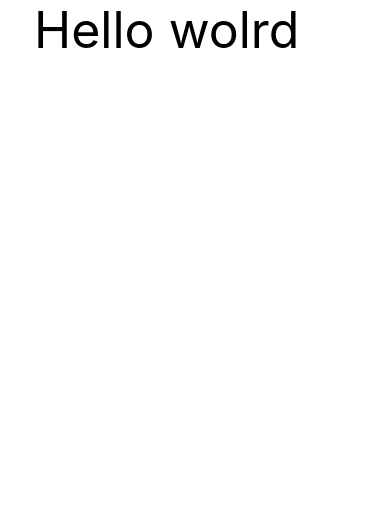
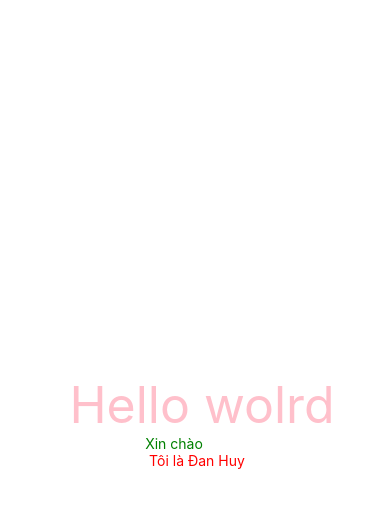
Before and after one commit to TranDanHuy/LtRn, a React Native app in the folder 01-react-native-ultimate-starter-master/: screen / in a window 390 px wide. Shown: the top 508 px of the page. Built offline with nearby package versions, Linux system fonts and the light colour scheme.

Commit message:
video 02

```diff
--- a/01-react-native-ultimate-starter-master/App.tsx
+++ b/01-react-native-ultimate-starter-master/App.tsx
@@ -2,21 +2,13 @@ import { useState } from 'react';
 import { StyleSheet, Text, View } from 'react-native';
 
 export default function App() {
-  //string
-  const [name, setName] = useState("hoi dan it");
-  //number
-  const [age, setAge] = useState(30)
-  //null, undefined, boolean
-  const test = false;
-  //object, aray
-  const [person, setPerson] = useState([{
-    name: "tam",
-    age: 22
-  }])
-
   return (
     <View style={styles.container}>
-      <Text style={{fontSize:50}}> Hello wolrd</Text>
+      <Text style={{fontSize:50, color: "pink"}}> Hello wolrd</Text>
+     <View>
+      <Text style={styles.test1}>Xin chào</Text>
+      <Text style={styles.test2}> Tôi là Đan Huy</Text>
+     </View>
 
     </View>
   );
@@ -26,11 +18,17 @@ const styles = StyleSheet.create({
   container: {
     flex: 1,
     backgroundColor: '#fff',
-    // alignItems: 'center',
-    // justifyContent: 'center',
+    alignItems: 'center',
+    justifyContent: 'center',
     paddingHorizontal: 20,
   },
   test: {
     color: "red",
+  },
+  test1: {
+    color: "green",
+  },
+  test2: {
+    color: "red",
   }
 });
```
